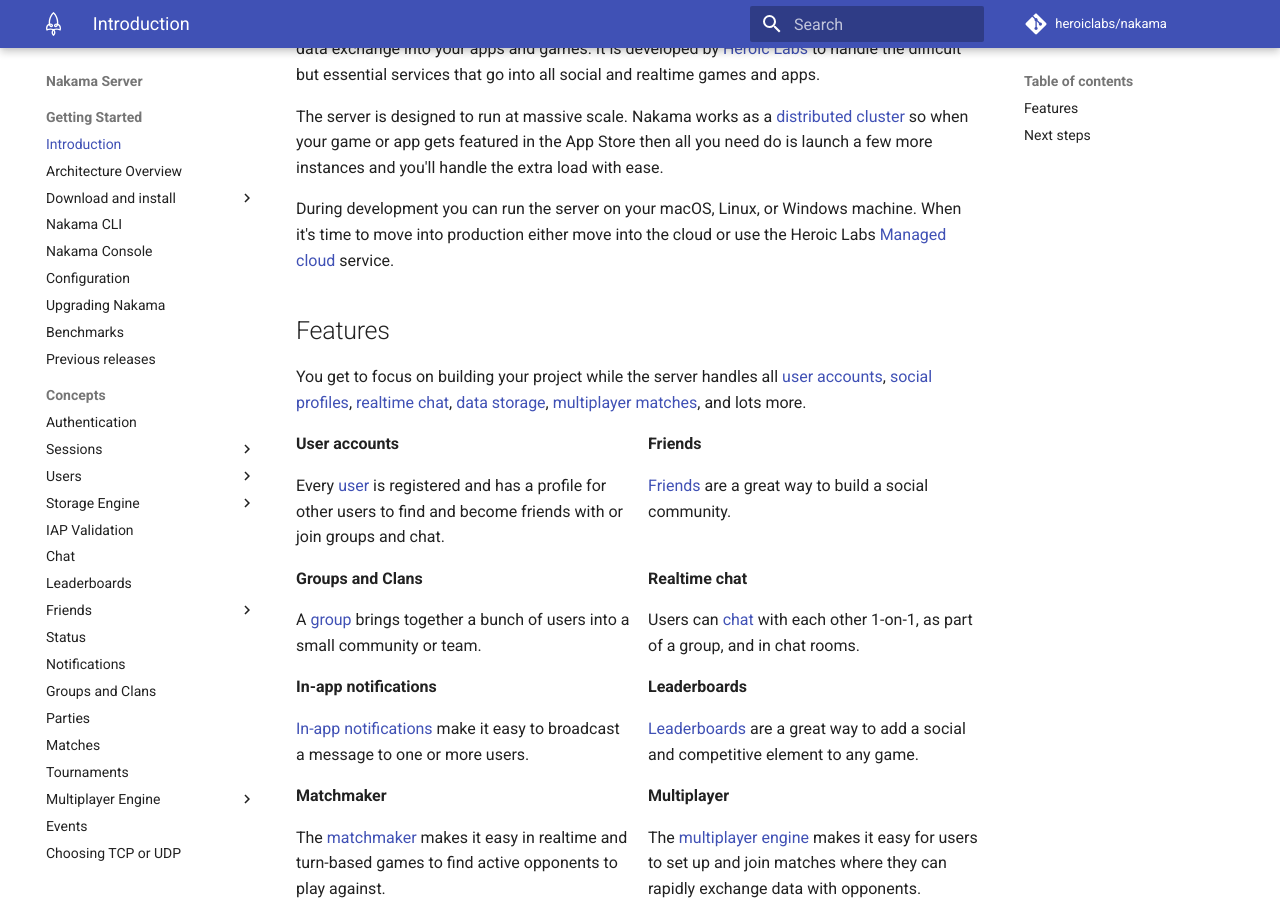
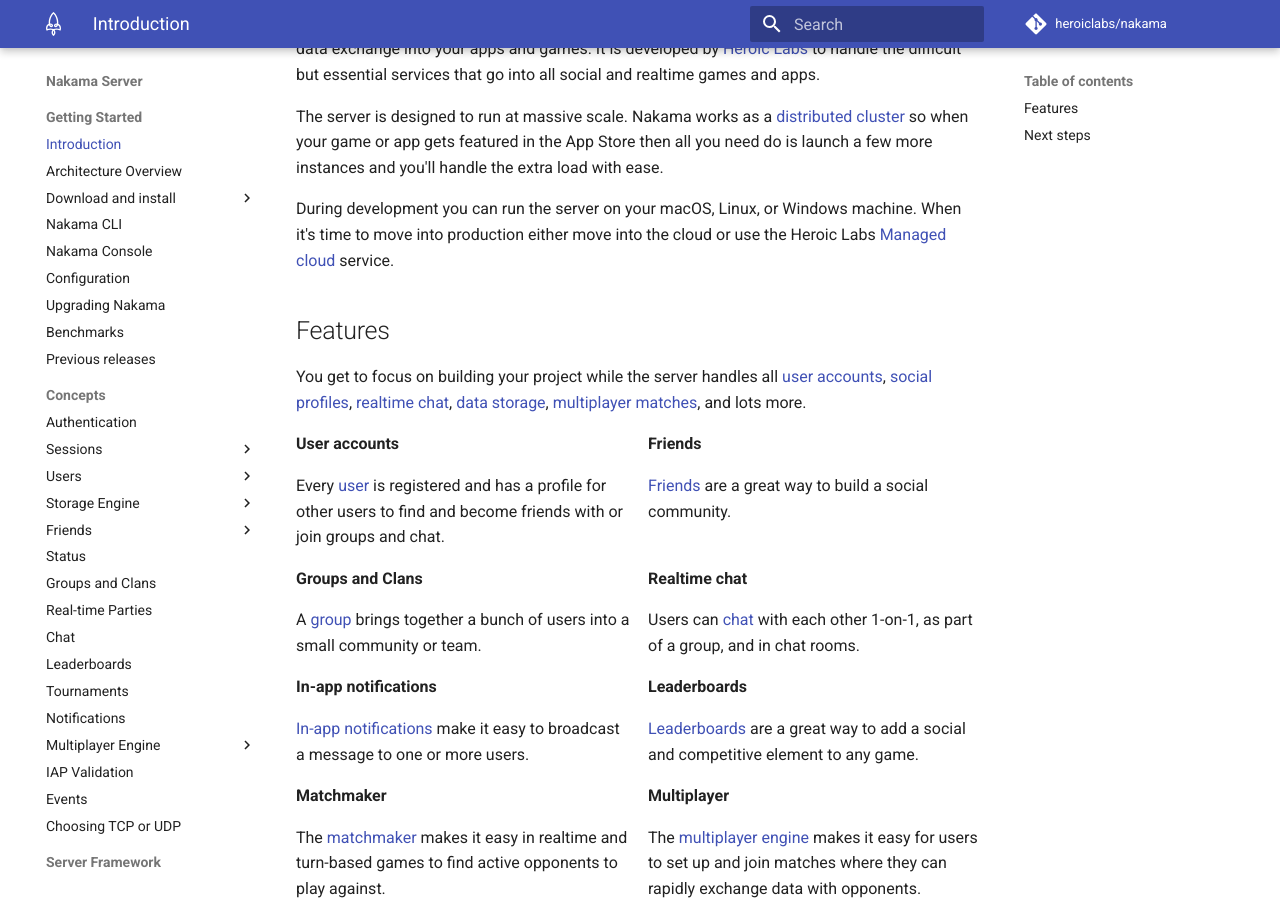
Before and after one commit to heroiclabs/nakama-docs, an MkDocs documentation site: the page built from docs/nakama/getting-started/introduction.md, in a window 1280 px wide and 900 px high, scrolled down 342 px. Built offline with MkDocs 1.6.1 and Material for MkDocs 9.7.7, drawn with Linux system fonts in a browser that asks for light colours; comment, search, counter and statistics services are not loaded; some of the changed lines change nothing that is shown.

Commit message:
Real-time docs tweaks

```diff
--- a/docs/nakama/getting-started/introduction.md
+++ b/docs/nakama/getting-started/introduction.md
@@ -19,44 +19,44 @@
 <div style="display: flex">
   <div style="flex: 1; margin: 0 1em 0 0">
     <strong>User accounts</strong>
-    <p>Every <a href="./user-accounts/">user</a> is registered and has a profile for other users to find and become friends with or join groups and chat.</p>
+    <p>Every <a href="https://heroiclabs.com/docs/nakama/concepts/user-accounts/">user</a> is registered and has a profile for other users to find and become friends with or join groups and chat.</p>
   </div>
   <div style="flex: 1">
     <strong>Friends</strong>
-    <p><a href="./social-friends/">Friends</a> are a great way to build a social community.</p>
+    <p><a href="https://heroiclabs.com/docs/nakama/concepts/friends/">Friends</a> are a great way to build a social community.</p>
   </div>
 </div>
 
 <div style="display: flex">
   <div style="flex: 1; margin: 0 1em 0 0">
     <strong>Groups and Clans</strong>
-    <p>A <a href="./social-groups-clans/">group</a> brings together a bunch of users into a small community or team.</p>
+    <p>A <a href="https://heroiclabs.com/docs/nakama/concepts/groups-clans/">group</a> brings together a bunch of users into a small community or team.</p>
   </div>
   <div style="flex: 1">
     <strong>Realtime chat</strong>
-    <p>Users can <a href="./social-realtime-chat/">chat</a> with each other 1-on-1, as part of a group, and in chat rooms.</p>
+    <p>Users can <a href="https://heroiclabs.com/docs/nakama/concepts/realtime-chat/">chat</a> with each other 1-on-1, as part of a group, and in chat rooms.</p>
   </div>
 </div>
 
 <div style="display: flex">
   <div style="flex: 1; margin: 0 1em 0 0">
     <strong>In-app notifications</strong>
-    <p><a href="./social-in-app-notifications/">In-app notifications</a> make it easy to broadcast a message to one or more users.</p>
+    <p><a href="https://heroiclabs.com/docs/nakama/concepts/in-app-notifications/">In-app notifications</a> make it easy to broadcast a message to one or more users.</p>
   </div>
   <div style="flex: 1">
     <strong>Leaderboards</strong>
-    <p><a href="./gameplay-leaderboards/">Leaderboards</a> are a great way to add a social and competitive element to any game.</p>
+    <p><a href="https://heroiclabs.com/docs/nakama/concepts/leaderboards/">Leaderboards</a> are a great way to add a social and competitive element to any game.</p>
   </div>
 </div>
 
 <div style="display: flex">
   <div style="flex: 1; margin: 0 1em 0 0">
     <strong>Matchmaker</strong>
-    <p>The <a href="./gameplay-matchmaker/">matchmaker</a> makes it easy in realtime and turn-based games to find active opponents to play against.</p>
+    <p>The <a href="https://heroiclabs.com/docs/nakama/concepts/matchmaker/">matchmaker</a> makes it easy in realtime and turn-based games to find active opponents to play against.</p>
   </div>
   <div style="flex: 1">
     <strong>Multiplayer</strong>
-    <p>The <a href="./gameplay-multiplayer-realtime/">multiplayer engine</a> makes it easy for users to set up and join matches where they can rapidly exchange data with opponents.</p>
+    <p>The <a href="https://heroiclabs.com/docs/nakama/concepts/client-relayed-multiplayer/">multiplayer engine</a> makes it easy for users to set up and join matches where they can rapidly exchange data with opponents.</p>
   </div>
 </div>
 
--- a/mkdocs.yml
+++ b/mkdocs.yml
@@ -77,12 +77,13 @@
           'social-friends.md': 'nakama/concepts/friends.md'
           'social-groups-clans.md': 'nakama/concepts/groups-clans.md'
           'social-in-app-notifications.md': 'nakama/concepts/in-app-notifications.md'
-          'social-status.md': nakama/concepts/status.md
+          'social-status.md': 'nakama/concepts/status.md'
           'social-realtime-chat.md': 'nakama/concepts/realtime-chat.md'
           'social-realtime-parties.md': 'nakama/concepts/parties.md'
           'gameplay-leaderboards.md': 'nakama/concepts/leaderboards.md'
           'gameplay-tournaments.md': 'nakama/concepts/tournaments.md'
           'gameplay-matchmaker.md': 'nakama/concepts/matches.md'
+          'nakama/concepts/matches.md': 'nakama/concepts/matchmaker.md'
           'gameplay-multiplayer-realtime.md': 'nakama/concepts/client-relayed-multiplayer.md'
           'gameplay-multiplayer-server-multiplayer.md': 'nakama/concepts/server-authoritative-multiplayer.md'
           'iap-validation.md': 'nakama/concepts/iap-validation.md'
@@ -155,21 +156,21 @@
         - Collections: nakama/concepts/collections.md
         - Access controls: nakama/concepts/access-controls.md
         - Modeling for scalability: nakama/concepts/scalability-modeling.md
-      - IAP Validation: nakama/concepts/iap-validation.md
-      - Chat: nakama/concepts/realtime-chat.md
-      - Leaderboards: nakama/concepts/leaderboards.md
       - Friends:
         - Friends: nakama/concepts/friends.md
         - Best Practices: nakama/concepts/friends-best-practices.md
       - Status: nakama/concepts/status.md
+      - Groups and Clans: nakama/concepts/groups-clans.md
+      - Real-time Parties: nakama/concepts/parties.md
+      - Chat: nakama/concepts/realtime-chat.md
+      - Leaderboards: nakama/concepts/leaderboards.md
+      - Tournaments: nakama/concepts/tournaments.md
       - Notifications: nakama/concepts/in-app-notifications.md
-      - Groups and Clans: nakama/concepts/groups-clans.md
-      - Parties: nakama/concepts/parties.md
-      - Matches: nakama/concepts/matches.md
-      - Tournaments: nakama/concepts/tournaments.md
       - Multiplayer Engine:
+        - Real-time Matchmaker: nakama/concepts/matches.md
         - Client-relayed multiplayer: nakama/concepts/client-relayed-multiplayer.md
         - Server authoritative multiplayer: nakama/concepts/server-authoritative-multiplayer.md
+      - IAP Validation: nakama/concepts/iap-validation.md
       - Events: nakama/concepts/events.md
       - Choosing TCP or UDP: nakama/concepts/tcp-vs-udp.md
     - Server Framework:
```
